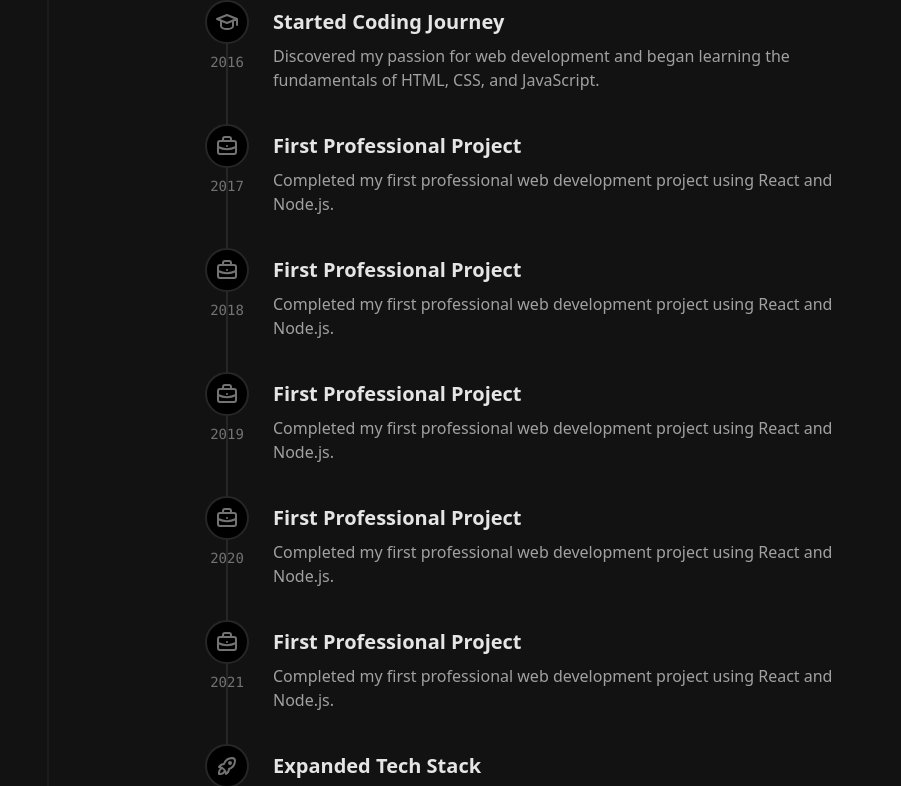
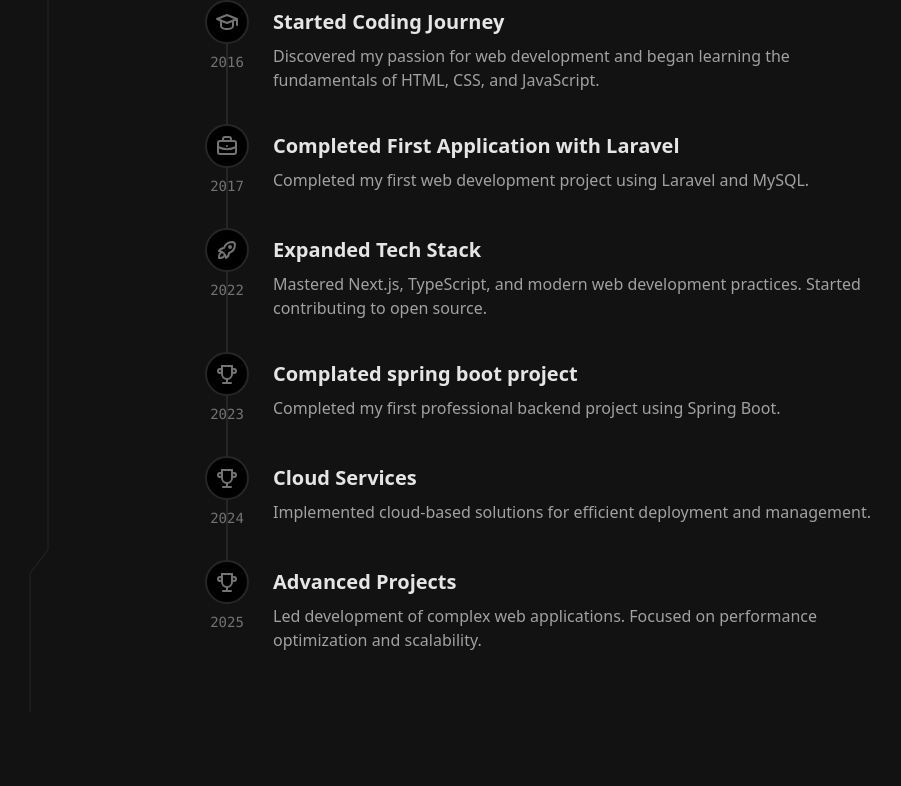
Before and after one commit to Nalindadsn/chanaka-fernando, a Next.js app: page /about in a window 1280 px wide. Shown: the part 534-1320 px from the top of the page, without its empty margins (99-1000 px from the left). Built offline with nearby package versions, Linux system fonts and the light colour scheme.

Commit message:
add data2

```diff
--- a/src/app/Hero.tsx
+++ b/src/app/Hero.tsx
@@ -157,6 +157,7 @@ function Hero() {
                 >
                   <path
                     fillRule="evenodd"
+                    className="hover:fill-red-600"
                     d="M10.293 3.293a1 1 0 011.414 0l6 6a1 1 0 010 1.414l-6 6a1 1 0 01-1.414-1.414L14.586 11H3a1 1 0 110-2h11.586l-4.293-4.293a1 1 0 010-1.414z"
                     clipRule="evenodd"
                   ></path>
--- a/src/app/about/page.tsx
+++ b/src/app/about/page.tsx
@@ -22,39 +22,12 @@ function page() {
     },
     {
       year: "2017",
-      title: "First Professional Project",
+      title: "Completed First Application with Laravel",
       description:
-        "Completed my first professional web development project using React and Node.js.",
+        "Completed my first web development project using Laravel and MySQL.",
       icon: <IconBriefcase className="w-6 h-6" />,
     },
-    {
-      year: "2018",
-      title: "First Professional Project",
-      description:
-        "Completed my first professional web development project using React and Node.js.",
-      icon: <IconBriefcase className="w-6 h-6" />,
-    },
-    {
-      year: "2019",
-      title: "First Professional Project",
-      description:
-        "Completed my first professional web development project using React and Node.js.",
-      icon: <IconBriefcase className="w-6 h-6" />,
-    },
-    {
-      year: "2020",
-      title: "First Professional Project",
-      description:
-        "Completed my first professional web development project using React and Node.js.",
-      icon: <IconBriefcase className="w-6 h-6" />,
-    },
-    {
-      year: "2021",
-      title: "First Professional Project",
-      description:
-        "Completed my first professional web development project using React and Node.js.",
-      icon: <IconBriefcase className="w-6 h-6" />,
-    },
+
     {
       year: "2022",
       title: "Expanded Tech Stack",
@@ -64,16 +37,16 @@ function page() {
     },
     {
       year: "2023",
-      title: "Advanced Projects",
+      title: "Complated spring boot project",
       description:
-        "Led development of complex web applications. Focused on performance optimization and scalability.",
+        "Completed my first professional backend project using Spring Boot.",
       icon: <IconTrophy className="w-6 h-6" />,
     },
     {
       year: "2024",
-      title: "Advanced Projects",
+      title: "Cloud Services",
       description:
-        "Led development of complex web applications. Focused on performance optimization and scalability.",
+        "Implemented cloud-based solutions for efficient deployment and management.",
       icon: <IconTrophy className="w-6 h-6" />,
     },
     {
```
